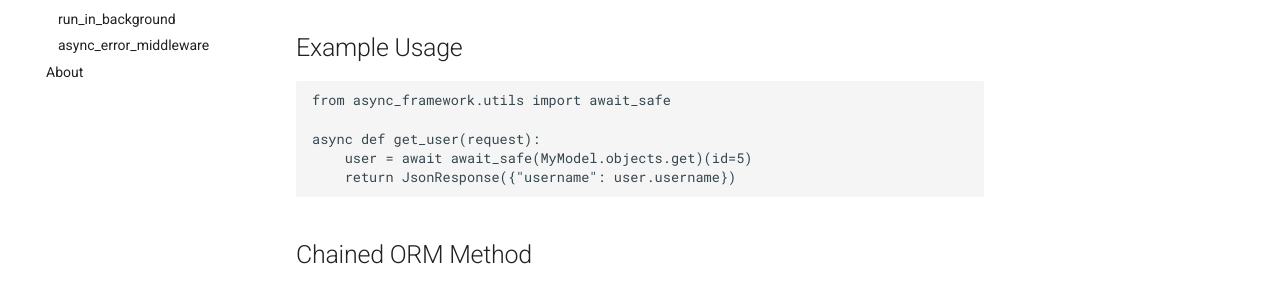
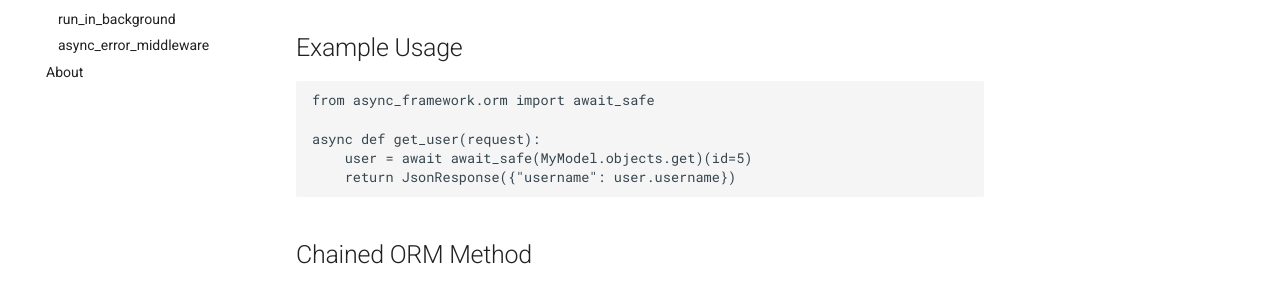
Before and after one commit to mouhamaddev/django-async-framework, an MkDocs documentation site: the page built from docs/tutorial/await_safe.md, in a window 1280 px wide and 957 px high. Shown: the part 308-592 px from the top of the window. Built offline with MkDocs 1.6.1 and Material for MkDocs 9.7.7, drawn with Linux system fonts in a browser that asks for light colours.

Commit message:
docs: refine documentation for clarity and corrected minor errors

````diff
--- a/docs/tutorial/await_safe.md
+++ b/docs/tutorial/await_safe.md
@@ -5,7 +5,7 @@ In an async Django view, calling blocking code like `MyModel.objects.get(...)` d
 ## Example Usage
 
 ```python
-from async_framework.utils import await_safe
+from async_framework.orm import await_safe
 
 async def get_user(request):
     user = await await_safe(MyModel.objects.get)(id=5)
````
Also changed, not shown: docs/tutorial/asyncratethrottle.md (+1 -1 lines).
